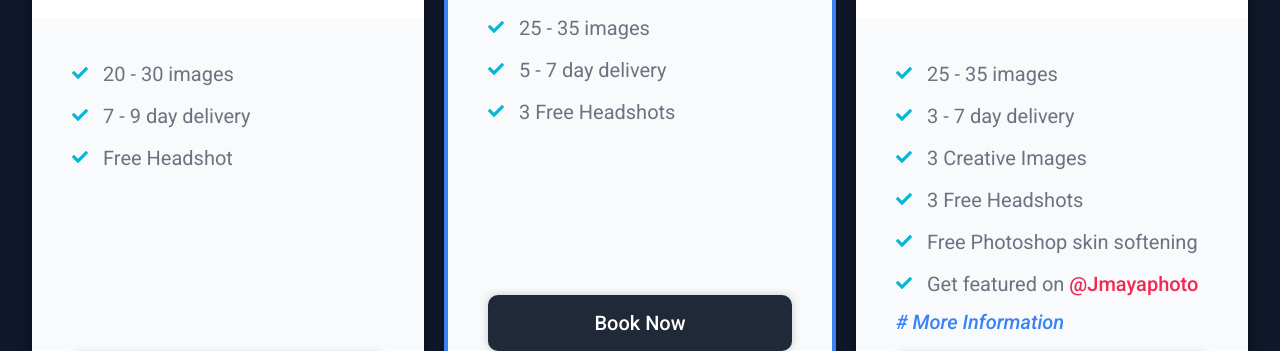
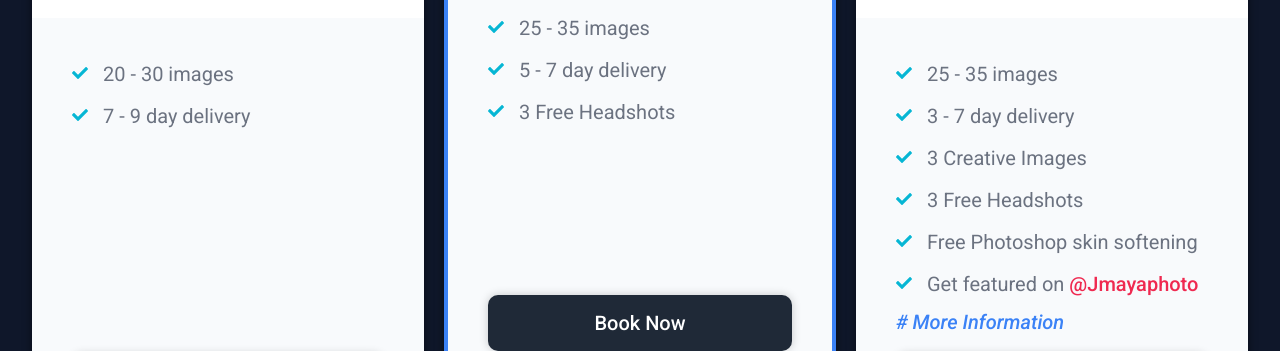
Before and after one commit to carlosdlroca/headshotgo, a Gatsby site: page /graduation in a window 1280 px wide. Shown: the part 702-1053 px from the top of the page. Built offline with nearby package versions, Linux system fonts and the light colour scheme; Gatsby itself is replaced by a stand-in of ours; a web font is replaced by a local one.

Commit message:
remove free headshot from basic grad package

```diff
--- a/src/pages/graduation/index.js
+++ b/src/pages/graduation/index.js
@@ -49,7 +49,6 @@ export default function GraduationPage({ data }) {
               <ul className="pricing-card-details">
                 <li className="pricing-card-details_item">20 - 30 images</li>
                 <li className="pricing-card-details_item">7 - 9 day delivery</li>
-                <li className="pricing-card-details_item">Free Headshot</li>
               </ul>
               <a className="pricing-card-button" href={data.site.siteMetadata.bookingLink}>Book Now</a>
             </div>
```
